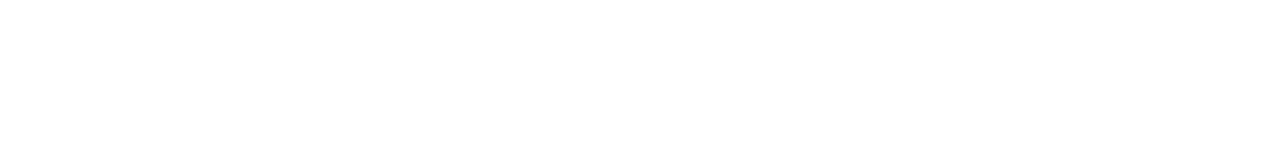
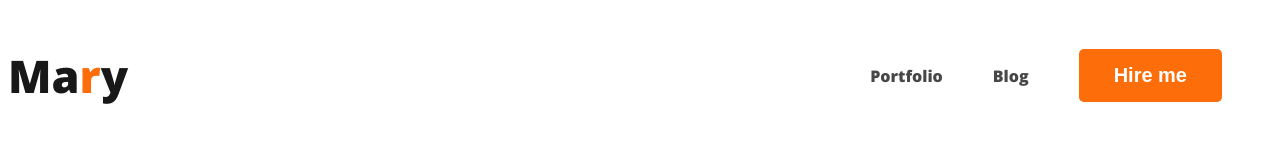
Before and after one commit to jakib462/developer-portfolio, a plain HTML site: page index.html in a window 1280 px wide. Drawn offline with nearby package versions, Linux system fonts and the light colour scheme.

Commit message:
added nav

```diff
--- a/index.html
+++ b/index.html
@@ -4,10 +4,28 @@
     <meta charset="UTF-8">
     <meta name="viewport" content="width=device-width, initial-scale=1.0">
     <title>Developler portfolio</title>
+
+    <!--this is font link-->
+    <link rel="preconnect" href="https://fonts.googleapis.com">
+    <link rel="preconnect" href="https://fonts.gstatic.com" crossorigin>
+    <link href="https://fonts.googleapis.com/css2?family=Open+Sans:wght@800&display=swap" rel="stylesheet">
+
+    <!--this is CSS link-->
+    <link rel="stylesheet" href="portfolio.css">
+
 </head>
+
 <body>
     <header>
 
+    <nav>
+        <h1 class="nav-title">Ma<span class="text-primary">r</span>y</h1>
+       <ul>
+        <li><a href="">Portfolio</a></li>
+        <li><a href="">Blog</a></li>
+        <li><button class="btn-primary">Hire me</button></li>
+       </ul>
+    </nav>
     </header>
     <main>
 
--- /dev/null
+++ b/portfolio.css
@@ -0,0 +1,40 @@
+/* common shared styles */
+body{
+    font-family: 'Open Sans', sans-serif;
+}
+.text-primary{
+    color: #FD6E0A;
+}
+
+.btn-primary{
+    border-radius: 5px;
+    background: #FD6E0A;
+    border: 0;
+    color: white;
+    font-size: 20px;
+    font-weight: 700;
+    padding: 15px 35px;
+}
+/* nav related styles */
+nav {
+    display: flex;
+    justify-content: space-between;
+    align-items: center;
+}
+.nav-title{
+    color: #181818;
+    font-size: 45px;
+    font-weight: 800;
+}
+nav>ul{
+    display: flex;
+    align-items: center;
+}
+nav li{
+    list-style: none;
+    margin-right: 50px;
+}
+nav a{
+    text-decoration: none;
+    color: #474747;
+}
```
